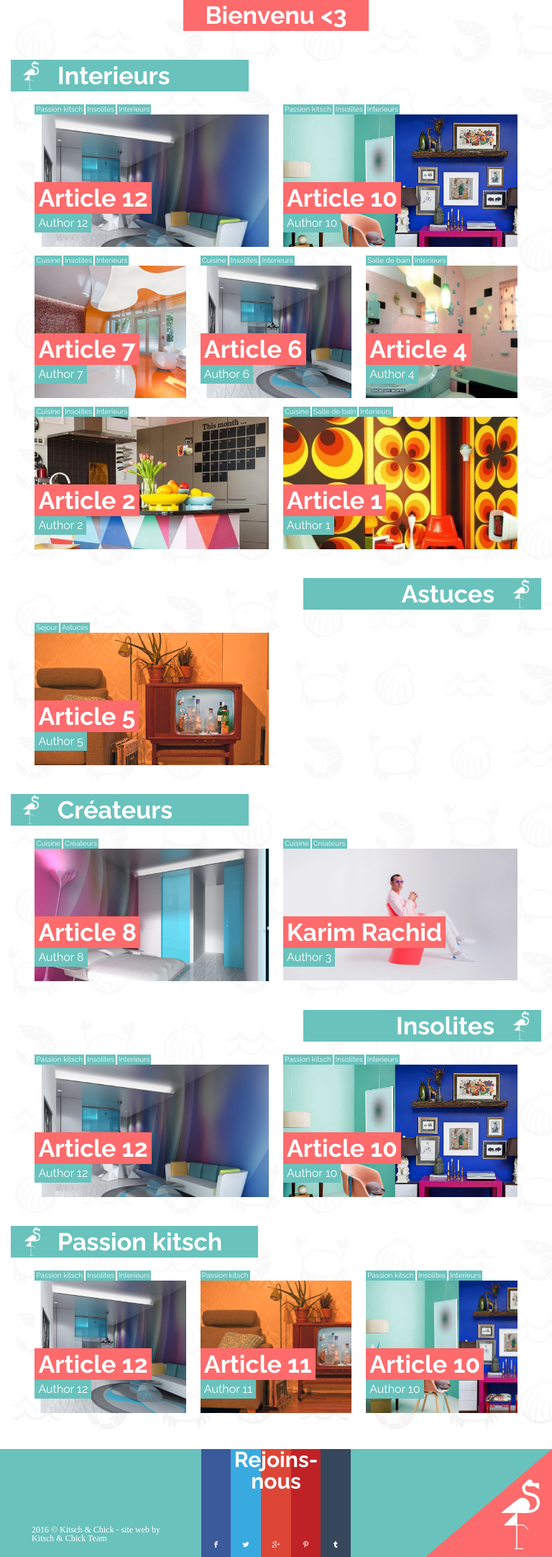
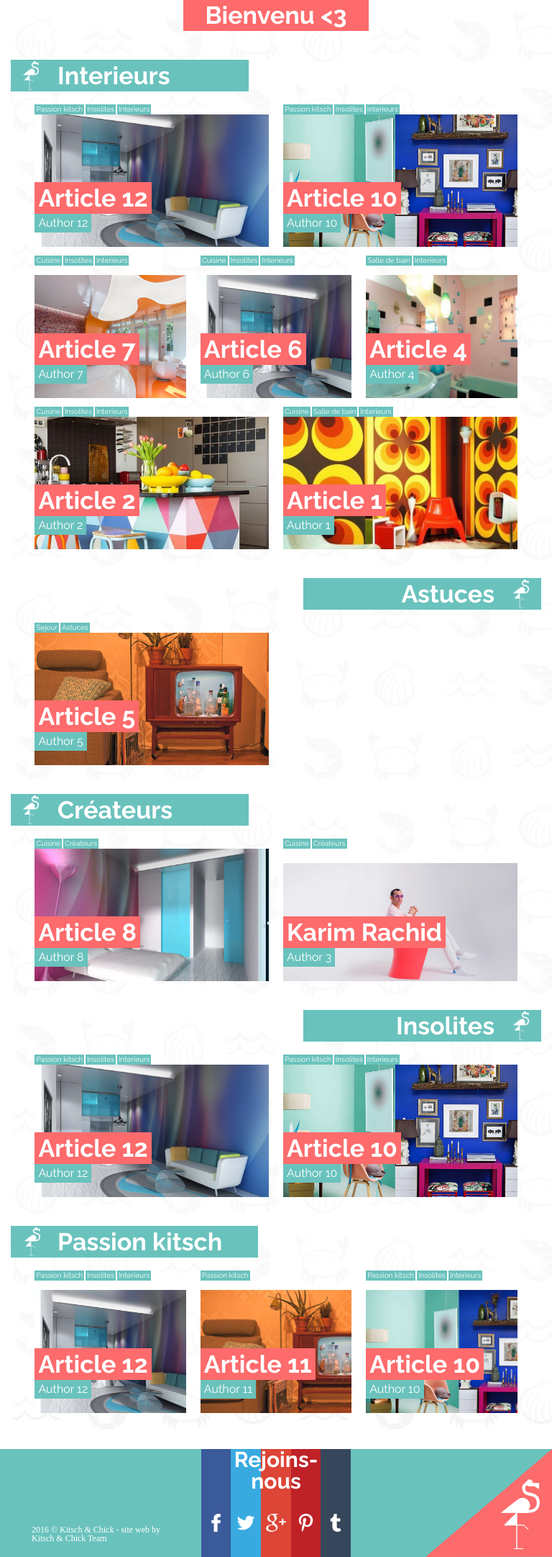
Before and after one commit to YellowFish085/kitsch-and-chic, a PHP site: page / in a window 768 px wide. Shown: the part 201-2364 px from the top of the page at 72% size. Run offline with PHP 8.4, Linux system fonts and the light colour scheme.

Commit message:
Minor modification

```diff
--- a/assets/css/style.css
+++ b/assets/css/style.css
@@ -259,6 +259,12 @@
 	height:190px;
 	text-align : center;
 	/*background : green;*/
+}
+
+.article-list-item-images-container img{
+	position : relative;
+	top : 100%;
+	margin-top : -200%;
 }
 
 	/* -- .article-list-item-text */
@@ -632,6 +638,7 @@
 	.article-list-item-images-container img{
 		max-width : 100%;
 		height : auto;
+
 	}
 
 
@@ -711,6 +718,10 @@
 		max-width : 100%;
 		height : auto;
 	}
+
+	.network-icone{
+		padding : 0px 5px 0px 5px;
+	}
 }
 
 @media (min-width: 768px) and (max-width: 1999px) {
```
